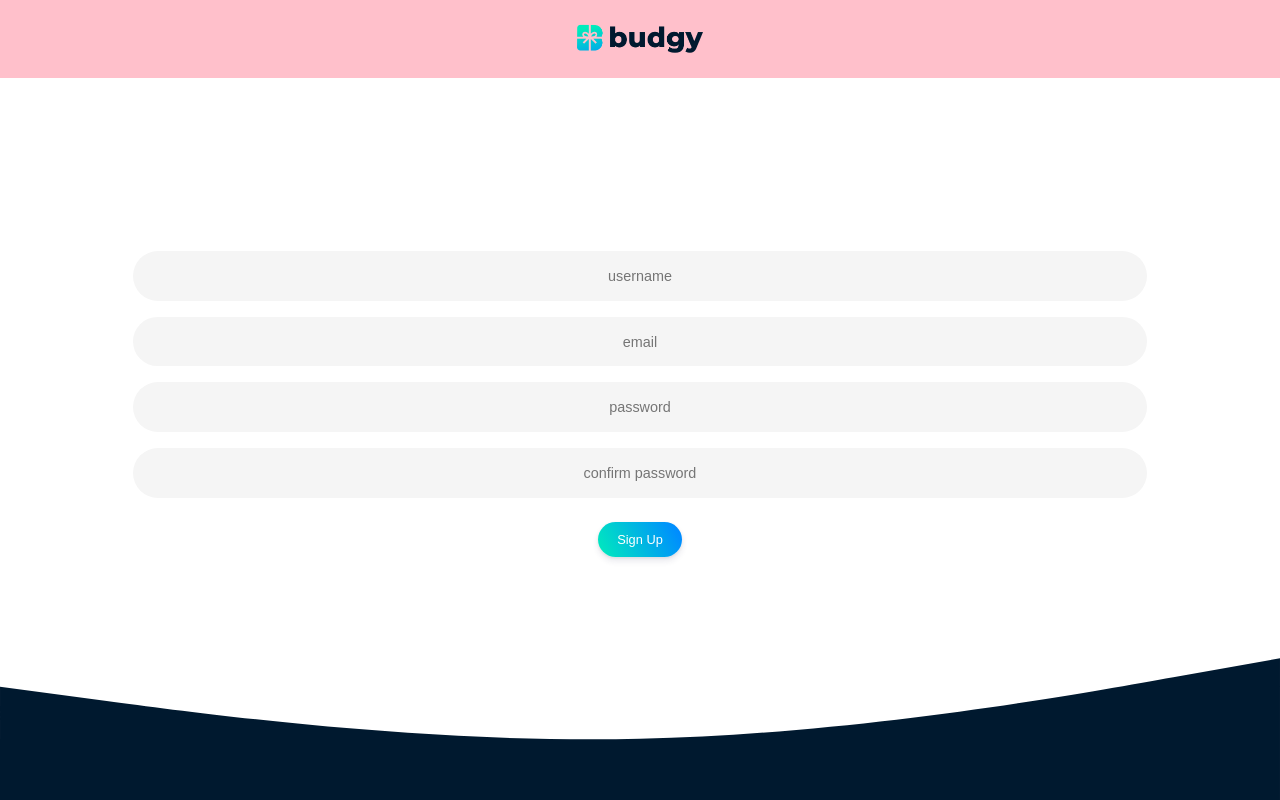
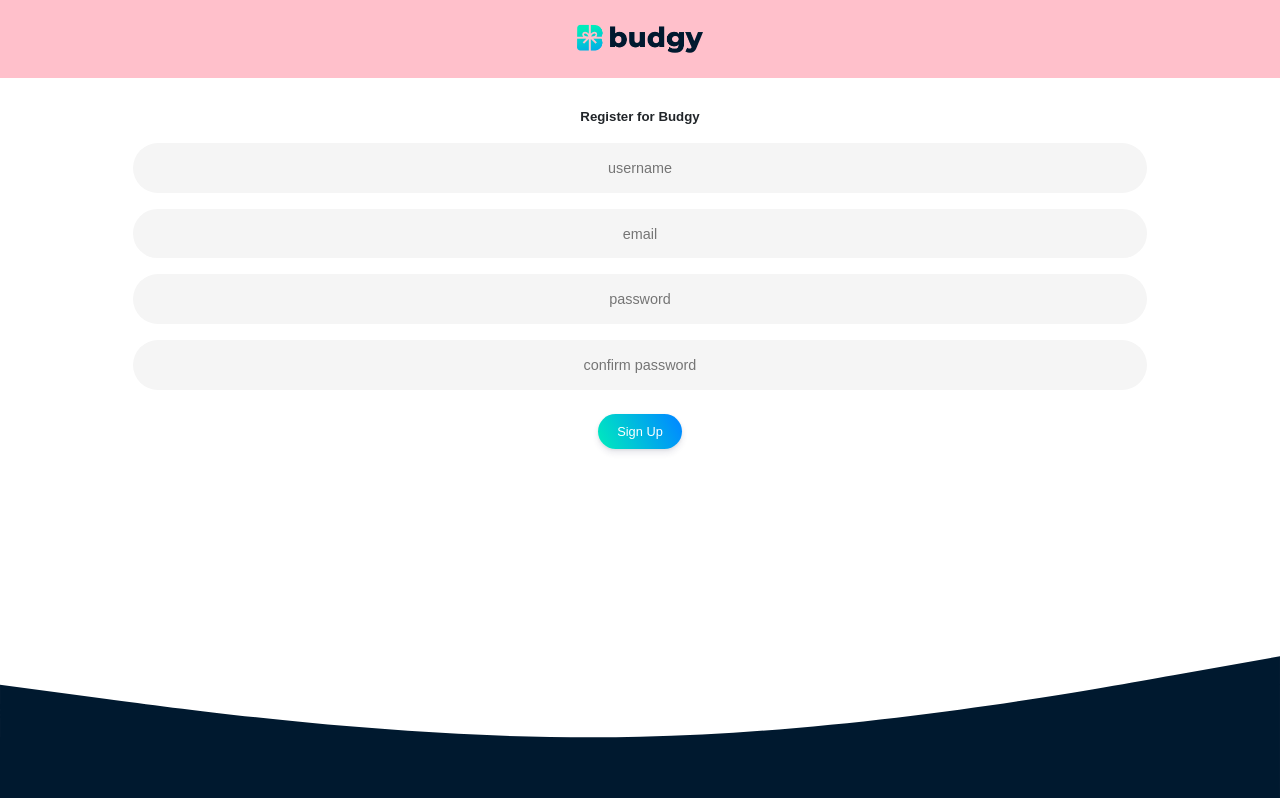
Before and after one commit to michaeltroya/budgy-frontend, a React (Create React App) app: page /register in a window 1280 px wide. Built offline with nearby package versions, Linux system fonts and the light colour scheme; a web font is replaced by a local one.

Commit message:
fix forms min-height

```diff
--- a/src/pages/Login/Login.js
+++ b/src/pages/Login/Login.js
@@ -5,7 +5,6 @@ import { useDispatch, useSelector } from 'react-redux';
 import { loginUser } from '../../redux/actions/userActions';
 //bs imports
 
-import { Container, Row, Col } from 'react-bootstrap';
 const Login = () => {
   const [email, setEmail] = useState('');
   const [password, setPassword] = useState('');
@@ -28,6 +27,7 @@ const Login = () => {
       <Navbar page="forms" />
       <div className="forms-page">
         <div className="form-container">
+          <h5>Log in to Budgy</h5>
           <form className="form" onSubmit={handleSubmit}>
             {errors ? (
               <div className="form-errors">
--- a/src/pages/Register/Register.js
+++ b/src/pages/Register/Register.js
@@ -3,7 +3,6 @@ import Navbar from '../../components/layout/Navbar/Navbar';
 //Redux Imports
 import { useDispatch, useSelector } from 'react-redux';
 import { registerUser } from '../../redux/actions/userActions';
-import { Container, Row, Col } from 'react-bootstrap';
 
 const Register = () => {
   const [username, setUsername] = useState('');
@@ -31,6 +30,7 @@ const Register = () => {
       <Navbar page="forms" />
       <div className="forms-page">
         <div className="form-container">
+          <h5>Register for Budgy</h5>
           <form className="form" onSubmit={handleSubmit}>
             {errors ? (
               <div className="form-errors">
--- a/src/styles/_formpages.scss
+++ b/src/styles/_formpages.scss
@@ -1,11 +1,7 @@
 .forms-page {
   background: $white-color;
-
   min-height: 100%;
-  margin-top: -78px;
-  display: flex;
-  align-items: center;
-  justify-content: center;
+  margin-top: -79px;
   z-index: 1;
   position: relative;
 
@@ -13,6 +9,8 @@
     position: absolute;
     bottom: 0;
     fill: #00192f;
+    margin: 0;
+    padding: 0;
   }
 
   h4 {
@@ -31,13 +29,17 @@
 //REGISTER AND LOGIN PAGE COMMON STYLES
 
 .form-container {
-  height: 100%;
+  min-height: 560px;
+  display: flex;
+  align-items: center;
+  justify-content: center;
+  flex-direction: column;
 }
 
 .form {
   position: relative;
   background-color: transparent;
-  padding: 4rem 3rem;
+  padding: 0 3rem;
   display: flex;
   justify-content: center;
   flex-wrap: wrap;
--- a/src/styles/_responsive.scss
+++ b/src/styles/_responsive.scss
@@ -18,4 +18,8 @@
   .navbar {
     background-color: pink;
   }
+
+  .forms-page {
+    margin-top: -80px;
+  }
 }
```
